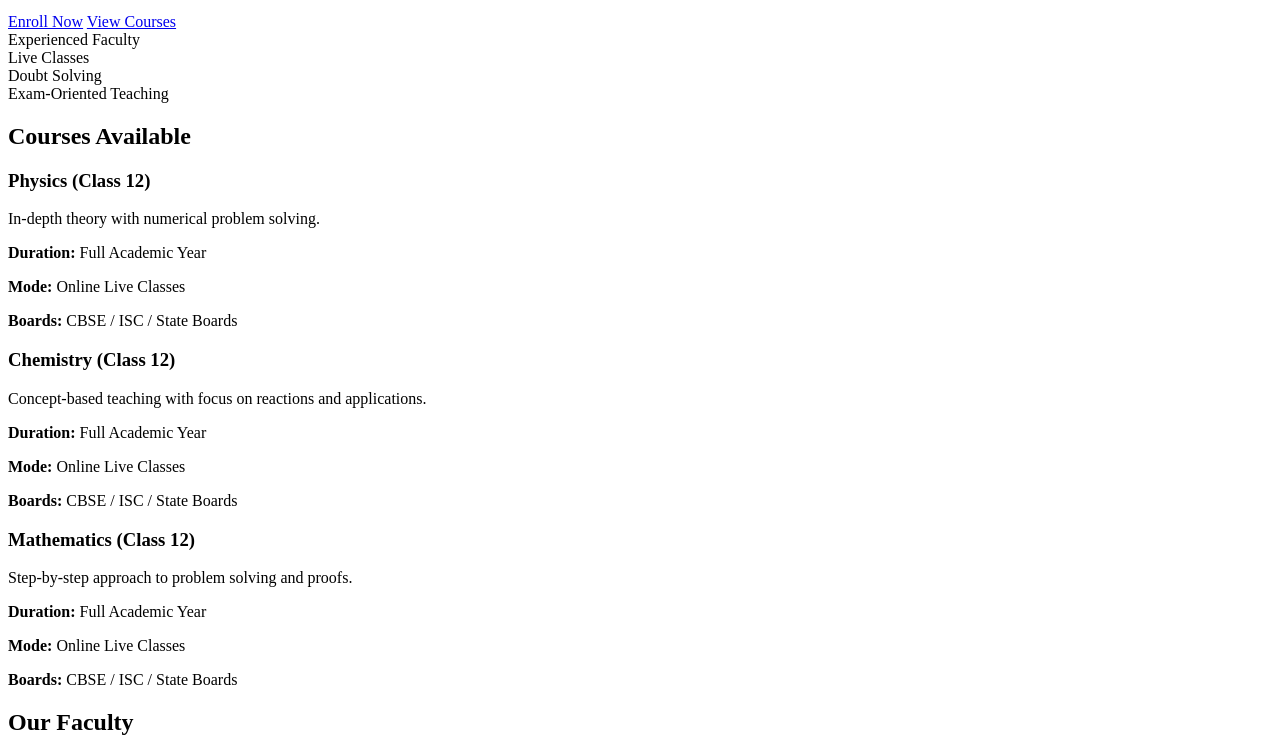
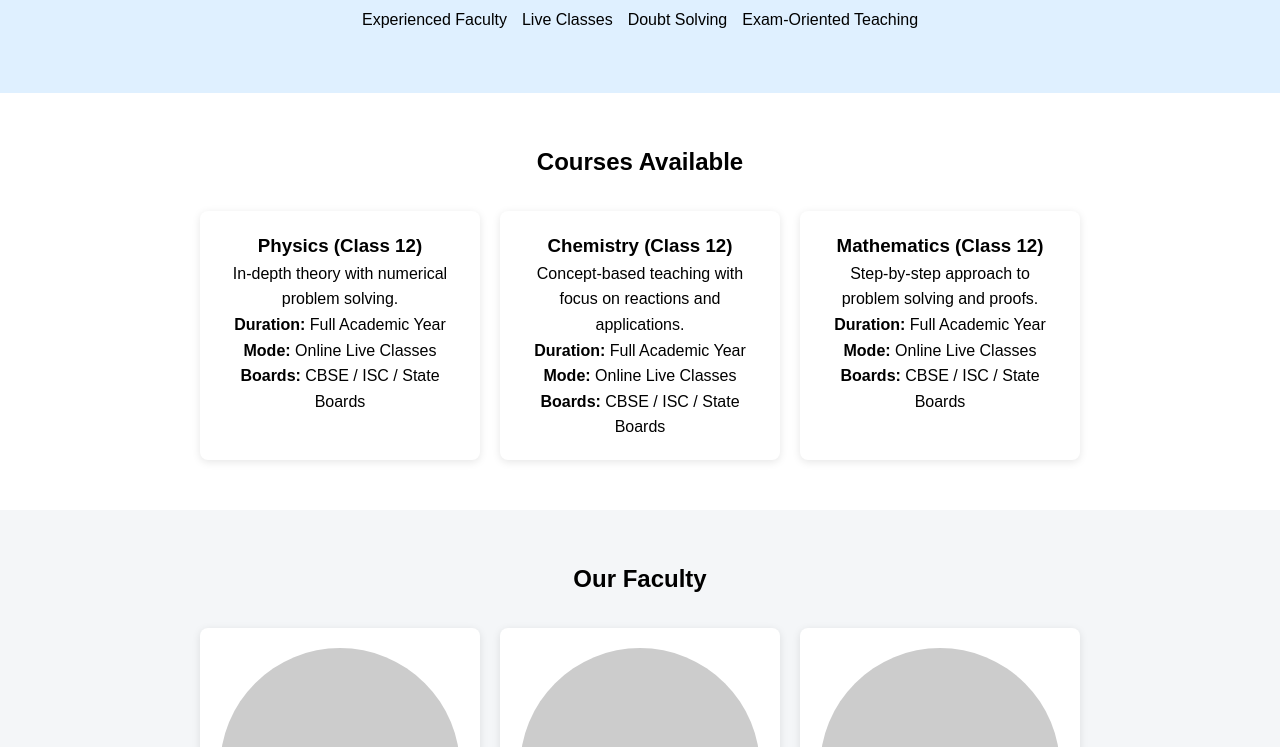
Before and after one commit to rohitravik2006-debug/PCM_Excellence, a plain HTML site: page index_Version3.html in a window 1280 px wide. Shown: the part 251-998 px from the top of the page. Drawn offline with Linux system fonts and the light colour scheme; placeholder pictures from the web are drawn by us; a script that the page names is missing.

Commit message:
Update index_Version3.html

```diff
--- a/index_Version3.html
+++ b/index_Version3.html
@@ -5,7 +5,7 @@
     <title>PCM Excellence – Online Tuition for Class 12 PCM</title>
     <meta name="viewport" content="width=device-width, initial-scale=1.0">
     <meta name="description" content="PCM Excellence offers expert online tuition for Class 12 Physics, Chemistry, and Mathematics with exam-focused teaching.">
-    <link rel="stylesheet" href="script_Version3.css">
+    <link rel="stylesheet" href="style_Version3.css">
     <link rel="stylesheet" href="https://cdnjs.cloudflare.com/ajax/libs/font-awesome/6.5.0/css/all.min.css">
 </head>
 <body>
```
